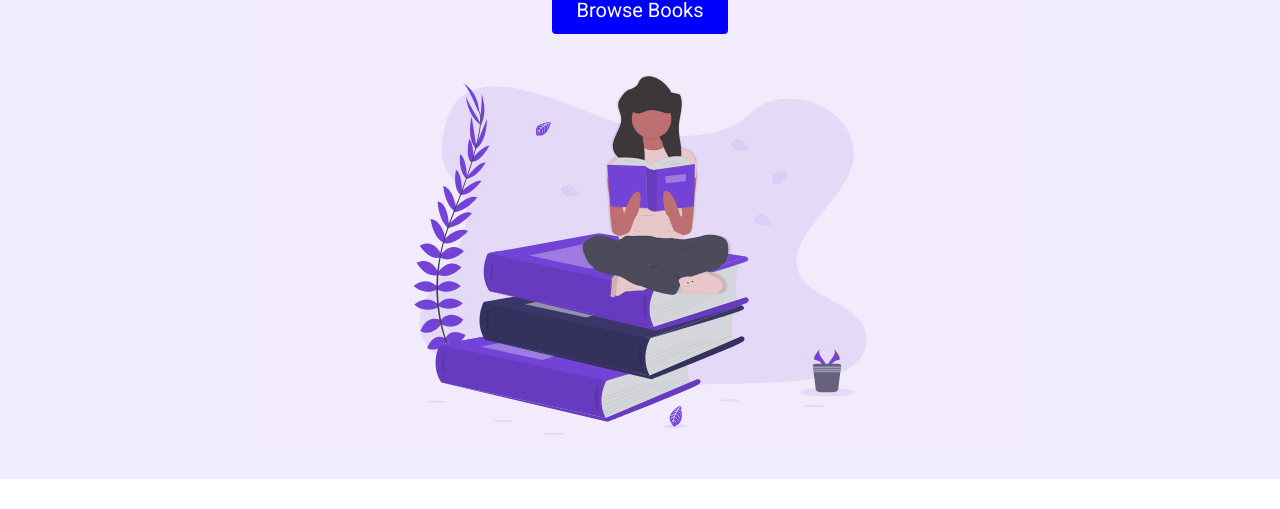
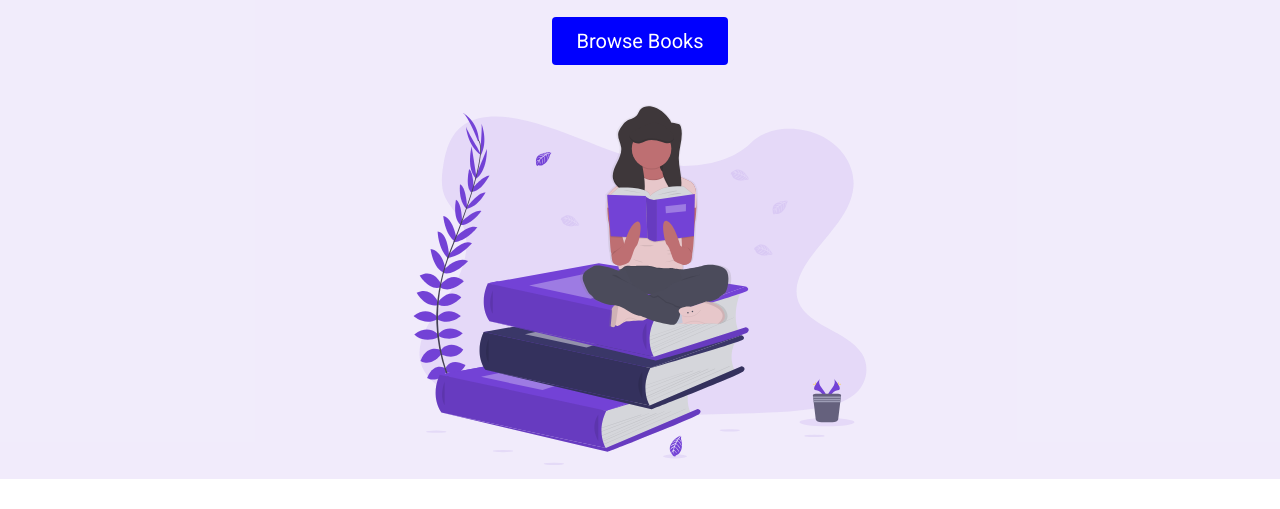
Before and after one commit to suppleye/FES-Library-2, a plain HTML site: page index.html in a window 1280 px wide. Shown: the part 321-830 px from the top of the page. Before the commit the page ends 800 px from the top, so only its background shows below. Drawn offline with Linux system fonts and the light colour scheme.

Commit message:
added padding to the top 32px

```diff
--- a/styles.css
+++ b/styles.css
@@ -75,6 +75,7 @@ header{
 }
 
 .header__container{
+    padding-top: 32px;
     width: 100%;
     max-width: 720px;
     margin: 0 auto;
```
